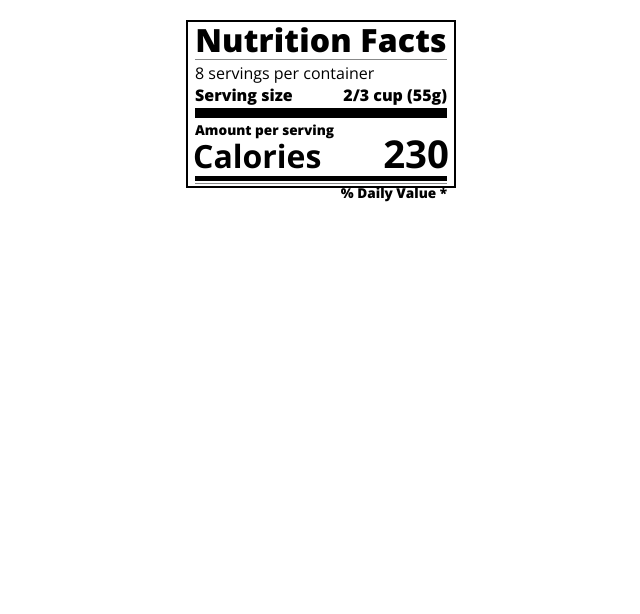
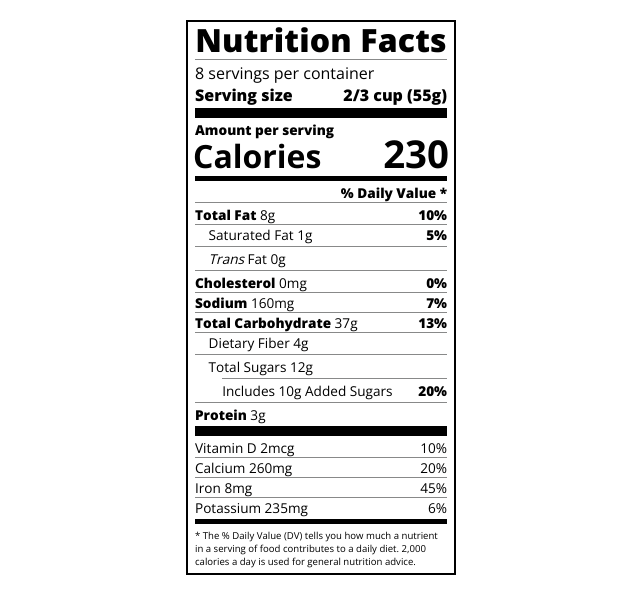
Before and after one commit to gus-rdz/tribute-page, a plain HTML site: page index.html in a window 1280 px wide. Shown: the whole page, without its empty margins (319-959 px from the left). Drawn offline with nearby package versions, Linux system fonts and the light colour scheme.

Commit message:
finished Nutrition label

```diff
--- a/css/styles.css
+++ b/css/styles.css
@@ -83,6 +83,7 @@ p {
 .divider {
   border-bottom: 1px solid #888989;
   margin: 2px 0;
+  clear: right;
 }
 
 .bold {
@@ -120,3 +121,20 @@ p {
   font-size: 1.2em;
   margin-top: -7px;
 }
+
+.indent {
+  margin-left: 1em;
+}
+
+.dbl-indent {
+  margin-left: 2em;
+}
+
+.daily-value p:not(.no-divider) {
+  border-bottom: 1px solid #888989;
+}
+
+.note {
+  font-size: 0.6rem;
+  margin: 5px 0;
+}
--- a/index.html
+++ b/index.html
@@ -40,9 +40,51 @@
       </div>
       <div class="divider md"></div>
       <div class="daily-value sm-text">
-        <p class="right bold">% Daily Value *</p>
+        <p class="right bold no-divider">% Daily Value *</p>
         <div class="divider"></div>
+        <p>
+          <span class="bold">Total Fat</span> 8g
+          <span class="bold right">10%</span>
+        </p>
+        <p class="indent no-divider">
+          Saturated Fat 1g <span class="bold right">5%</span>
+        </p>
+        <div class="divider"></div>
+        <p class="indent no-divider"><i>Trans</i> Fat 0g</p>
+        <div class="divider"></div>
+        <p>
+          <span class="bold">Cholesterol</span> 0mg
+          <span class="right bold">0%</span>
+        </p>
+        <p>
+          <span class="bold">Sodium</span> 160mg
+          <span class="right bold">7%</span>
+        </p>
+        <p>
+          <span class="bold">Total Carbohydrate</span> 37g
+          <span class="right bold">13%</span>
+        </p>
+        <p class="indent no-divider">Dietary Fiber 4g</p>
+        <div class="divider"></div>
+        <p class="indent no-divider">Total Sugars 12g</p>
+        <div class="divider dbl-indent"></div>
+        <p class="dbl-indent no-divider">
+          Includes 10g Added Sugars <span class="right bold">20%</span>
+        </p>
+        <div class="divider"></div>
+        <p class="no-divider"><span class="bold">Protein</span> 3g</p>
+        <div class="divider lg"></div>
+        <p>Vitamin D 2mcg <span class="right">10%</span></p>
+        <p>Calcium 260mg <span class="right">20%</span></p>
+        <p>Iron 8mg <span class="right">45%</span></p>
+        <p class="no-divider">Potassium 235mg <span class="right">6%</span></p>
       </div>
+      <div class="divider md"></div>
+      <p class="note">
+        * The % Daily Value (DV) tells you how much a nutrient in a serving of
+        food contributes to a daily diet. 2,000 calories a day is used for
+        general nutrition advice.
+      </p>
     </div>
   </body>
 </html>
```
